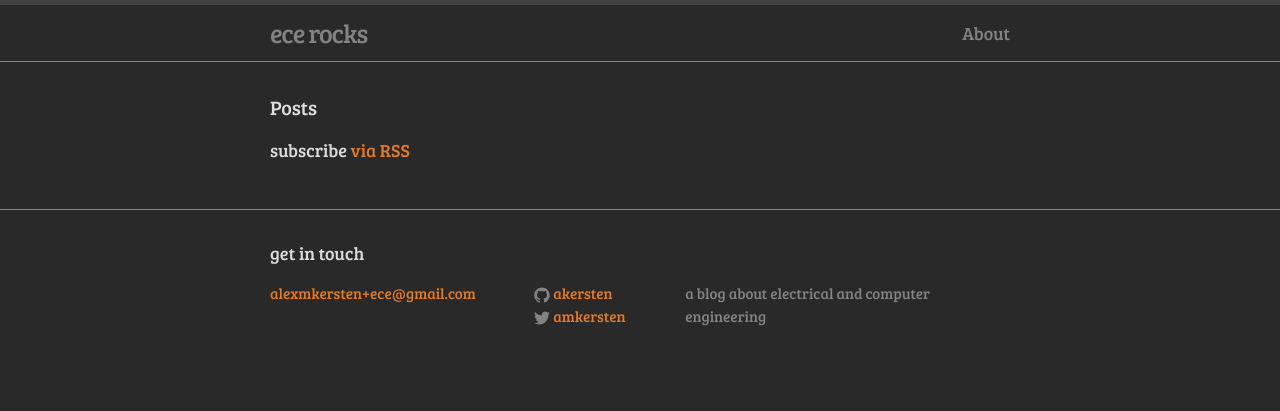
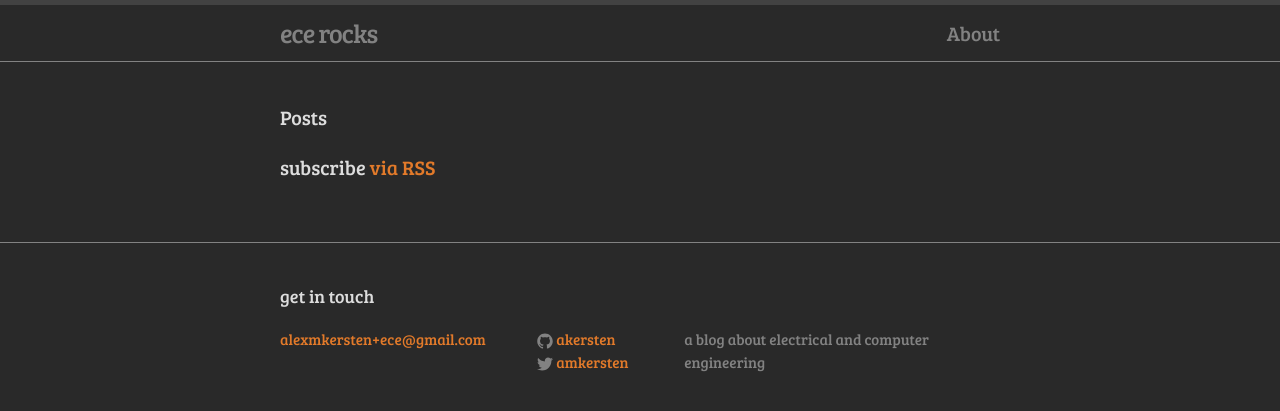
Before and after one commit to ecerocks/ece-rocks, a Jekyll site: the page built from index.html, in a window 1280 px wide. Shown: the top 411 px of the page. Built offline with Jekyll 4.4.1, drawn with Linux system fonts in a browser that asks for light colours.

Commit message:
add better spacing to the style

```diff
--- a/_sass/_base.scss
+++ b/_sass/_base.scss
@@ -41,8 +41,10 @@ ul, ol, dl, figure,
  * Images
  */
 img {
-    max-width: 100%;
+    display: block;
     vertical-align: middle;
+    margin-left: auto;
+    margin-right: auto;
 }
 
 
@@ -202,3 +204,11 @@ pre {
         }
     }
 }
+
+/**
+ * Horizontal rules
+ **/
+hr {
+    margin-top: 2em;
+    margin-bottom: 2em;
+}
--- a/css/main.scss
+++ b/css/main.scss
@@ -8,11 +8,12 @@
 
 // Our variables
 $base-font-family: 'Bree Serif', Helvetica, Arial, sans-serif;
-$base-font-size:   18px;
+$base-font-size:   1.25em;
 $small-font-size:  $base-font-size * 0.875;
+
 $base-line-height: 1.5;
 
-$spacing-unit:     30px;
+$spacing-unit:     2em;
 
 $text-color:       #ddd;
 $background-color: #292929;
```
